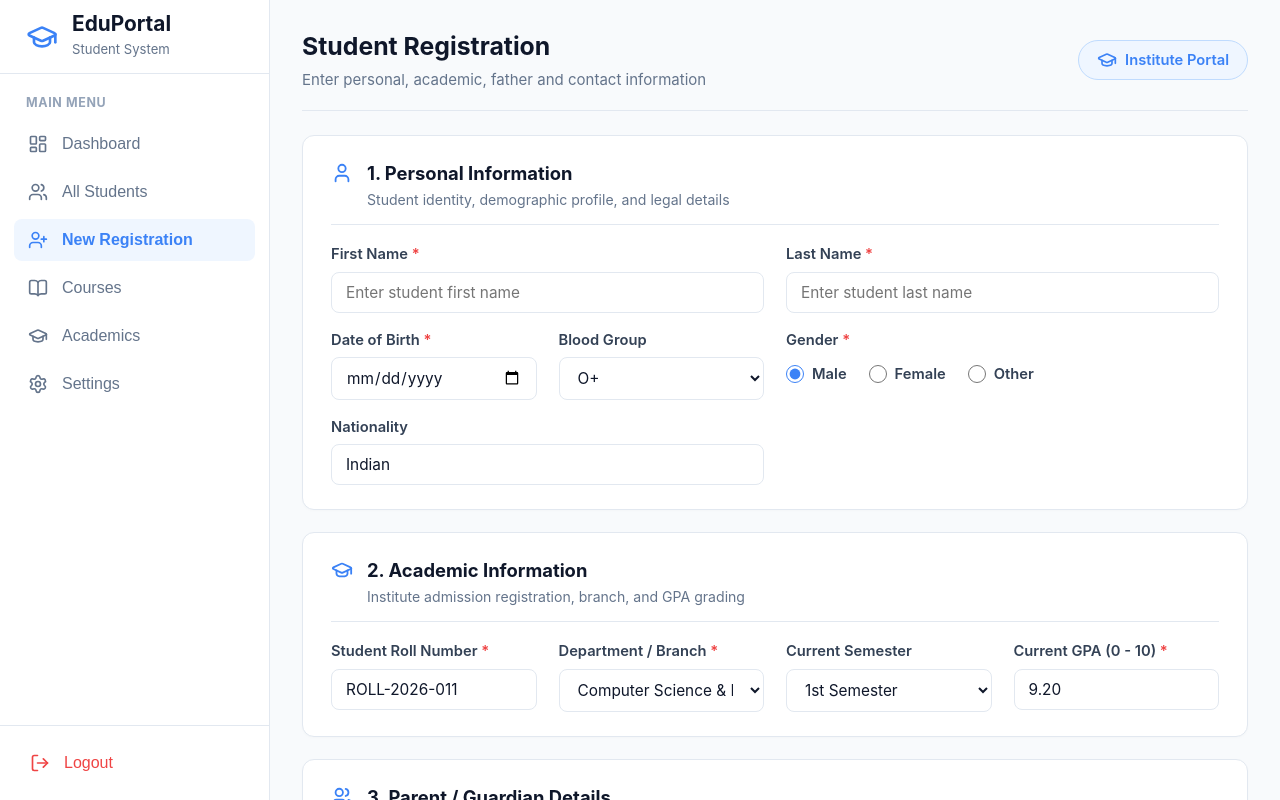
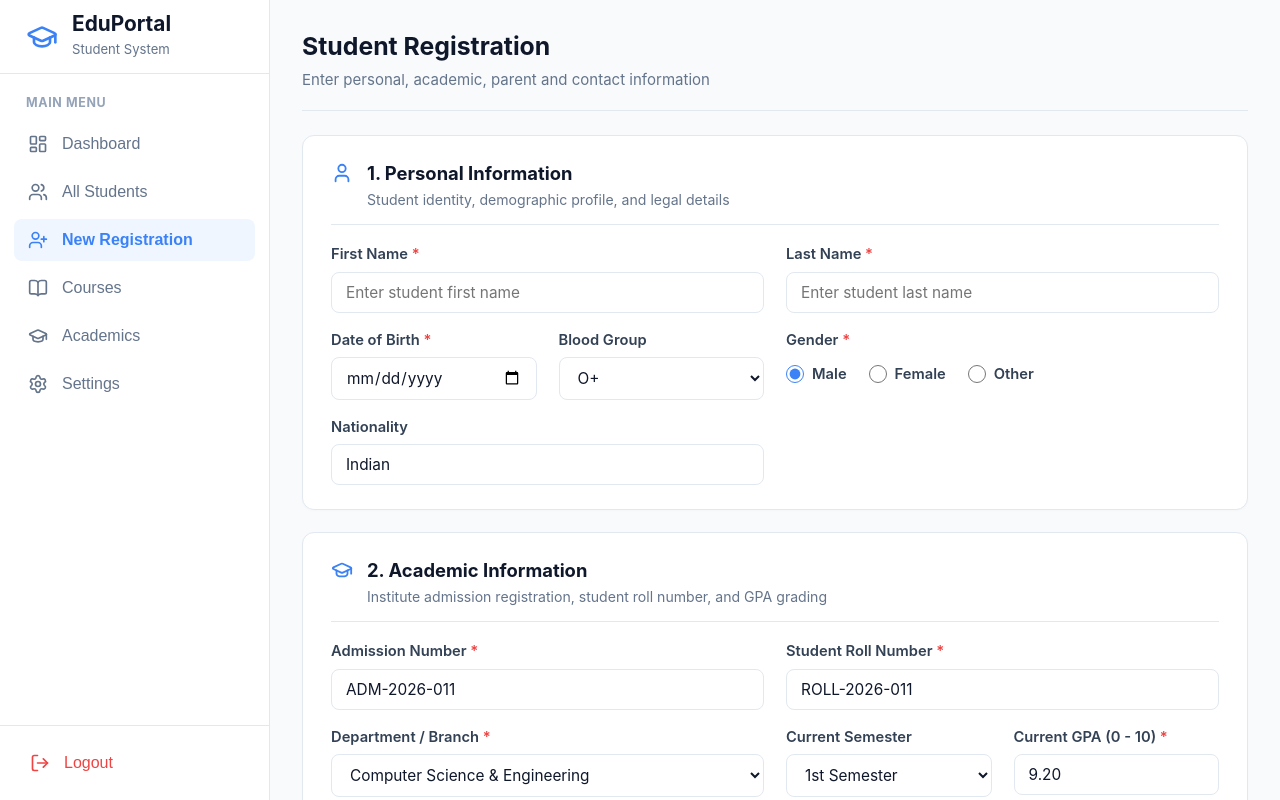
Before and after one commit to Lokesh00-11/student_registration, a React (Vite) app in the folder frontend/: page / in a window 1280 px wide. Both pictures are taken after a click on the button "New Registration". Shown: the top 800 px of the page. Built offline with nearby package versions, Linux system fonts and the light colour scheme.

Commit message:
Include Admission Number with Roll Number, add Mother's name in parents section, and remove header portal badge

```diff
--- a/frontend/src/App.tsx
+++ b/frontend/src/App.tsx
@@ -2,11 +2,12 @@ import { useState, useEffect } from 'react';
 import { Sidebar } from './components/Sidebar';
 import { DashboardCard } from './components/DashboardCard';
 import { StudentRegistrationForm, type StudentFormData } from './components/StudentRegistrationForm';
-import { Users, Award, BookOpen, TrendingUp, Sparkles, GraduationCap } from 'lucide-react';
+import { Users, Award, BookOpen, TrendingUp, Sparkles } from 'lucide-react';
 import './App.css';
 
 export interface StudentRecord {
-  id: string;
+  id: string; // Roll Number
+  admissionNo: string;
   name: string;
   course: string;
   date: string;
@@ -19,6 +20,7 @@ export interface StudentRecord {
 const defaultInitialStudents: StudentRecord[] = [
   {
     id: 'ROLL-2026-001',
+    admissionNo: 'ADM-2026-001',
     name: 'Aarav Sharma',
     course: 'Computer Science & Engineering',
     date: '26 Nov 2026',
@@ -29,6 +31,7 @@ const defaultInitialStudents: StudentRecord[] = [
   },
   {
     id: 'ROLL-2026-002',
+    admissionNo: 'ADM-2026-002',
     name: 'Sneha Patil',
     course: 'Information Technology',
     date: '26 Nov 2026',
@@ -39,6 +42,7 @@ const defaultInitialStudents: StudentRecord[] = [
   },
   {
     id: 'ROLL-2026-003',
+    admissionNo: 'ADM-2026-003',
     name: 'Rahul Reddy',
     course: 'Data Science & AI',
     date: '25 Nov 2026',
@@ -49,6 +53,7 @@ const defaultInitialStudents: StudentRecord[] = [
   },
   {
     id: 'ROLL-2026-004',
+    admissionNo: 'ADM-2026-004',
     name: 'Pooja Verma',
     course: 'Electronics & Communication',
     date: '25 Nov 2026',
@@ -59,6 +64,7 @@ const defaultInitialStudents: StudentRecord[] = [
   },
   {
     id: 'ROLL-2026-005',
+    admissionNo: 'ADM-2026-005',
     name: 'Karthik Raman',
     course: 'Mechanical Engineering',
     date: '24 Nov 2026',
@@ -69,6 +75,7 @@ const defaultInitialStudents: StudentRecord[] = [
   },
   {
     id: 'ROLL-2026-006',
+    admissionNo: 'ADM-2026-006',
     name: 'Ananya Iyer',
     course: 'Computer Science & Engineering',
     date: '24 Nov 2026',
@@ -79,6 +86,7 @@ const defaultInitialStudents: StudentRecord[] = [
   },
   {
     id: 'ROLL-2026-007',
+    admissionNo: 'ADM-2026-007',
     name: 'Rohan Gupta',
     course: 'Information Technology',
     date: '23 Nov 2026',
@@ -89,6 +97,7 @@ const defaultInitialStudents: StudentRecord[] = [
   },
   {
     id: 'ROLL-2026-008',
+    admissionNo: 'ADM-2026-008',
     name: 'Divya Nair',
     course: 'Data Science & AI',
     date: '22 Nov 2026',
@@ -99,6 +108,7 @@ const defaultInitialStudents: StudentRecord[] = [
   },
   {
     id: 'ROLL-2026-009',
+    admissionNo: 'ADM-2026-009',
     name: 'Vikram Joshi',
     course: 'Electronics & Communication',
     date: '21 Nov 2026',
@@ -109,6 +119,7 @@ const defaultInitialStudents: StudentRecord[] = [
   },
   {
     id: 'ROLL-2026-010',
+    admissionNo: 'ADM-2026-010',
     name: 'Meera Deshmukh',
     course: 'Computer Science & Engineering',
     date: '20 Nov 2026',
@@ -159,6 +170,7 @@ export function App() {
       id: newStudent.rollNumber.startsWith('#')
         ? newStudent.rollNumber.replace('#', '')
         : newStudent.rollNumber,
+      admissionNo: newStudent.admissionNumber,
       name: fullName,
       course: newStudent.department,
       date: new Date().toLocaleDateString('en-GB', {
@@ -187,10 +199,10 @@ export function App() {
       {/* Sidebar Navigation */}
       <Sidebar activeTab={activeTab} setActiveTab={setActiveTab} />
 
-      {/* Main Content Area (Header Removed) */}
+      {/* Main Content Area */}
       <div className="main-wrapper headerless-main">
         <main className="content-container">
-          {/* Top Page Header Title */}
+          {/* Top Page Title Bar (Header and right-side icon removed) */}
           <div className="page-top-bar">
             <div>
               <h1 className="page-main-heading">
@@ -206,14 +218,9 @@ export function App() {
                 {activeTab === 'dashboard'
                   ? 'Real-time performance metrics and student directory'
                   : activeTab === 'registration'
-                  ? 'Enter personal, academic, father and contact information'
+                  ? 'Enter personal, academic, parent and contact information'
                   : 'Institute student directory'}
               </p>
-            </div>
-
-            <div className="top-bar-badge">
-              <GraduationCap size={20} />
-              <span>Institute Portal</span>
             </div>
           </div>
 
@@ -285,7 +292,7 @@ export function App() {
                     <table className="data-table">
                       <thead>
                         <tr>
-                          <th>Roll Number</th>
+                          <th>Roll No / Admission No</th>
                           <th>Student Name</th>
                           <th>Gender</th>
                           <th>Department</th>
@@ -301,6 +308,9 @@ export function App() {
                               <strong style={{ color: 'var(--primary-color)' }}>
                                 #{student.id}
                               </strong>
+                              <div style={{ fontSize: '0.78rem', color: '#94a3b8' }}>
+                                {student.admissionNo}
+                              </div>
                             </td>
                             <td>
                               <div style={{ fontWeight: 600 }}>{student.name}</div>
--- a/frontend/src/components/StudentRegistrationForm.tsx
+++ b/frontend/src/components/StudentRegistrationForm.tsx
@@ -20,13 +20,15 @@ export interface StudentFormData {
   nationality: string;
 
   // Academic Information
+  admissionNumber: string;
   rollNumber: string;
   department: string;
   semester: string;
   gpa: string;
 
-  // Parent / Guardian Information (Father only)
+  // Parent / Guardian Information
   fatherName: string;
+  motherName: string;
   fatherOccupation: string;
   parentPhone: string;
 
@@ -46,11 +48,13 @@ const initialFormData: StudentFormData = {
   gender: 'Male',
   bloodGroup: 'O+',
   nationality: 'Indian',
+  admissionNumber: '',
   rollNumber: '',
   department: 'Computer Science & Engineering',
   semester: '1st Semester',
   gpa: '9.20',
   fatherName: '',
+  motherName: '',
   fatherOccupation: '',
   parentPhone: '',
   email: '',
@@ -72,6 +76,7 @@ export const StudentRegistrationForm: React.FC<StudentRegistrationFormProps> = (
 }) => {
   const [formData, setFormData] = useState<StudentFormData>(() => ({
     ...initialFormData,
+    admissionNumber: `ADM-2026-${String(existingCount + 1).padStart(3, '0')}`,
     rollNumber: `ROLL-2026-${String(existingCount + 1).padStart(3, '0')}`,
   }));
 
@@ -104,7 +109,10 @@ export const StudentRegistrationForm: React.FC<StudentRegistrationFormProps> = (
     if (!formData.lastName.trim()) newErrors.lastName = 'Last name is required';
     if (!formData.dob) newErrors.dob = 'Date of birth is required';
 
-    // 2. Academic Info Validation (Student Roll Number)
+    // 2. Academic Info Validation (Admission Number & Roll Number)
+    if (!formData.admissionNumber.trim()) {
+      newErrors.admissionNumber = 'Admission Number is required';
+    }
     if (!formData.rollNumber.trim()) {
       newErrors.rollNumber = 'Student Roll Number is required';
     }
@@ -119,8 +127,9 @@ export const StudentRegistrationForm: React.FC<StudentRegistrationFormProps> = (
       }
     }
 
-    // 3. Parent Info Validation (Father details)
+    // 3. Parent Info Validation (Father + Mother details)
     if (!formData.fatherName.trim()) newErrors.fatherName = "Father's name is required";
+    if (!formData.motherName.trim()) newErrors.motherName = "Mother's name is required";
     if (!formData.fatherOccupation.trim()) newErrors.fatherOccupation = "Father's occupation is required";
     if (!formData.parentPhone.trim()) {
       newErrors.parentPhone = 'Parent contact phone is required';
@@ -177,12 +186,13 @@ export const StudentRegistrationForm: React.FC<StudentRegistrationFormProps> = (
       const studentFullName = `${formData.firstName} ${formData.lastName}`.trim();
       setAlertMessage({
         type: 'success',
-        text: `Student "${studentFullName}" (Roll No: ${formData.rollNumber}) registered successfully with GPA ${formData.gpa}!`,
+        text: `Student "${studentFullName}" (Roll: ${formData.rollNumber}, Adm: ${formData.admissionNumber}) registered successfully with GPA ${formData.gpa}!`,
       });
 
-      // Prepare next student record
+      // Prepare next student record with auto-increment
       setFormData({
         ...initialFormData,
+        admissionNumber: `ADM-2026-${String(existingCount + 2).padStart(3, '0')}`,
         rollNumber: `ROLL-2026-${String(existingCount + 2).padStart(3, '0')}`,
       });
       setErrors({});
@@ -199,6 +209,7 @@ export const StudentRegistrationForm: React.FC<StudentRegistrationFormProps> = (
   const handleReset = () => {
     setFormData({
       ...initialFormData,
+      admissionNumber: `ADM-2026-${String(existingCount + 1).padStart(3, '0')}`,
       rollNumber: `ROLL-2026-${String(existingCount + 1).padStart(3, '0')}`,
     });
     setErrors({});
@@ -315,18 +326,31 @@ export const StudentRegistrationForm: React.FC<StudentRegistrationFormProps> = (
           </div>
         </div>
 
-        {/* SECTION 2: Academic Information (SECOND - Student Roll Number) */}
+        {/* SECTION 2: Academic Information (SECOND - Admission No + Roll No) */}
         <div className="form-card fullwidth-card">
           <div className="section-title">
             <GraduationCap size={22} className="section-icon" />
             <div>
               <h3>2. Academic Information</h3>
-              <p>Institute admission registration, branch, and GPA grading</p>
+              <p>Institute admission registration, student roll number, and GPA grading</p>
             </div>
           </div>
 
           <div className="form-grid-4col">
-            <div className="form-group">
+            <div className="form-group col-span-2">
+              <label>Admission Number <span className="req">*</span></label>
+              <input
+                type="text"
+                name="admissionNumber"
+                placeholder="e.g. ADM-2026-011"
+                value={formData.admissionNumber}
+                onChange={handleChange}
+                className={errors.admissionNumber ? 'input-error' : ''}
+              />
+              {errors.admissionNumber && <span className="error-text">{errors.admissionNumber}</span>}
+            </div>
+
+            <div className="form-group col-span-2">
               <label>Student Roll Number <span className="req">*</span></label>
               <input
                 type="text"
@@ -339,7 +363,7 @@ export const StudentRegistrationForm: React.FC<StudentRegistrationFormProps> = (
               {errors.rollNumber && <span className="error-text">{errors.rollNumber}</span>}
             </div>
 
-            <div className="form-group">
+            <div className="form-group col-span-2">
               <label>Department / Branch <span className="req">*</span></label>
               <select
                 name="department"
@@ -386,13 +410,13 @@ export const StudentRegistrationForm: React.FC<StudentRegistrationFormProps> = (
           </div>
         </div>
 
-        {/* SECTION 3: Parent Details (THIRD - Father details only) */}
+        {/* SECTION 3: Parent / Guardian Details (THIRD - Father + Mother) */}
         <div className="form-card fullwidth-card">
           <div className="section-title">
             <Users size={22} className="section-icon" />
             <div>
               <h3>3. Parent / Guardian Details</h3>
-              <p>Father's information and primary emergency contact</p>
+              <p>Father and Mother information with primary contact</p>
             </div>
           </div>
 
@@ -410,7 +434,20 @@ export const StudentRegistrationForm: React.FC<StudentRegistrationFormProps> = (
               {errors.fatherName && <span className="error-text">{errors.fatherName}</span>}
             </div>
 
-            <div className="form-group">
+            <div className="form-group col-span-2">
+              <label>Mother's Name <span className="req">*</span></label>
+              <input
+                type="text"
+                name="motherName"
+                placeholder="Enter mother's full name"
+                value={formData.motherName}
+                onChange={handleChange}
+                className={errors.motherName ? 'input-error' : ''}
+              />
+              {errors.motherName && <span className="error-text">{errors.motherName}</span>}
+            </div>
+
+            <div className="form-group col-span-2">
               <label>Father's Occupation <span className="req">*</span></label>
               <input
                 type="text"
@@ -423,7 +460,7 @@ export const StudentRegistrationForm: React.FC<StudentRegistrationFormProps> = (
               {errors.fatherOccupation && <span className="error-text">{errors.fatherOccupation}</span>}
             </div>
 
-            <div className="form-group">
+            <div className="form-group col-span-2">
               <label>Parent Contact Phone <span className="req">*</span></label>
               <input
                 type="tel"
```
